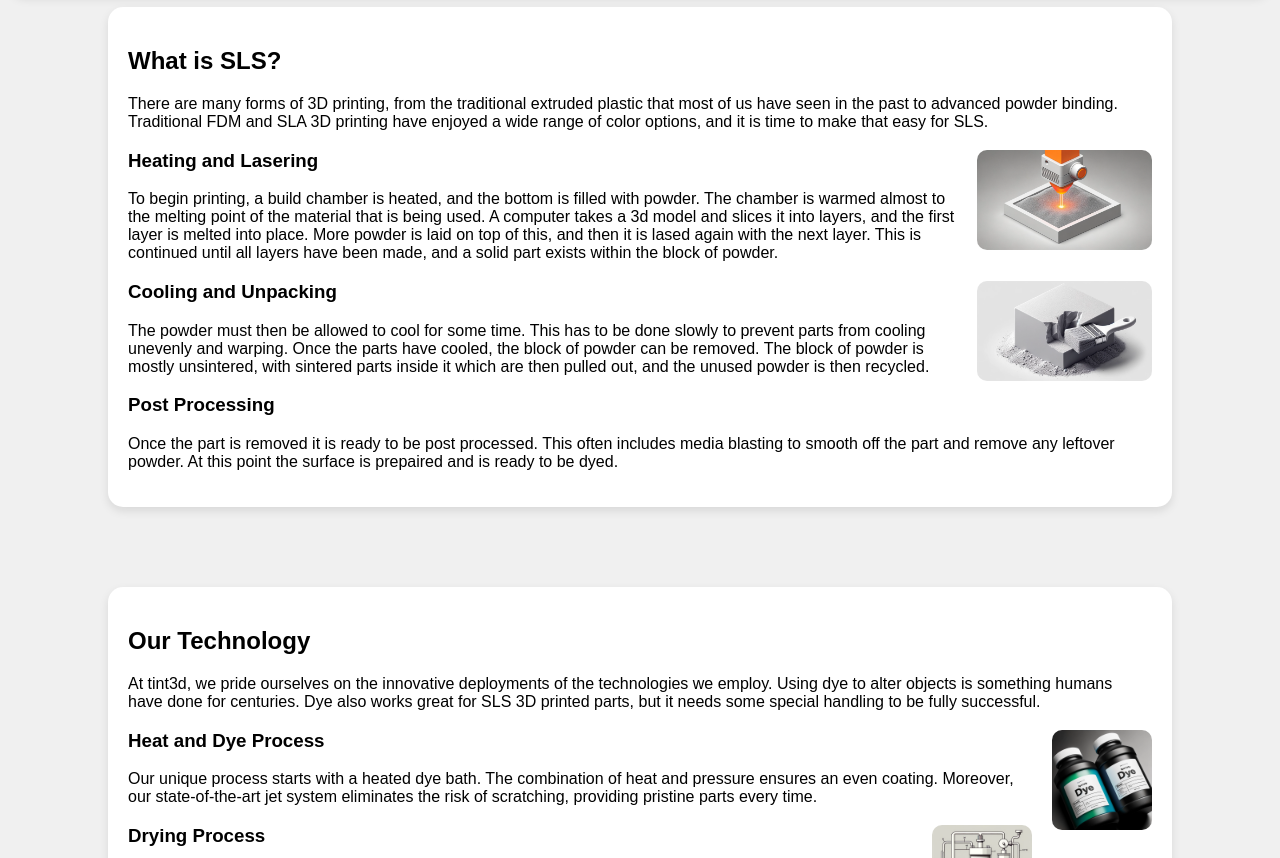
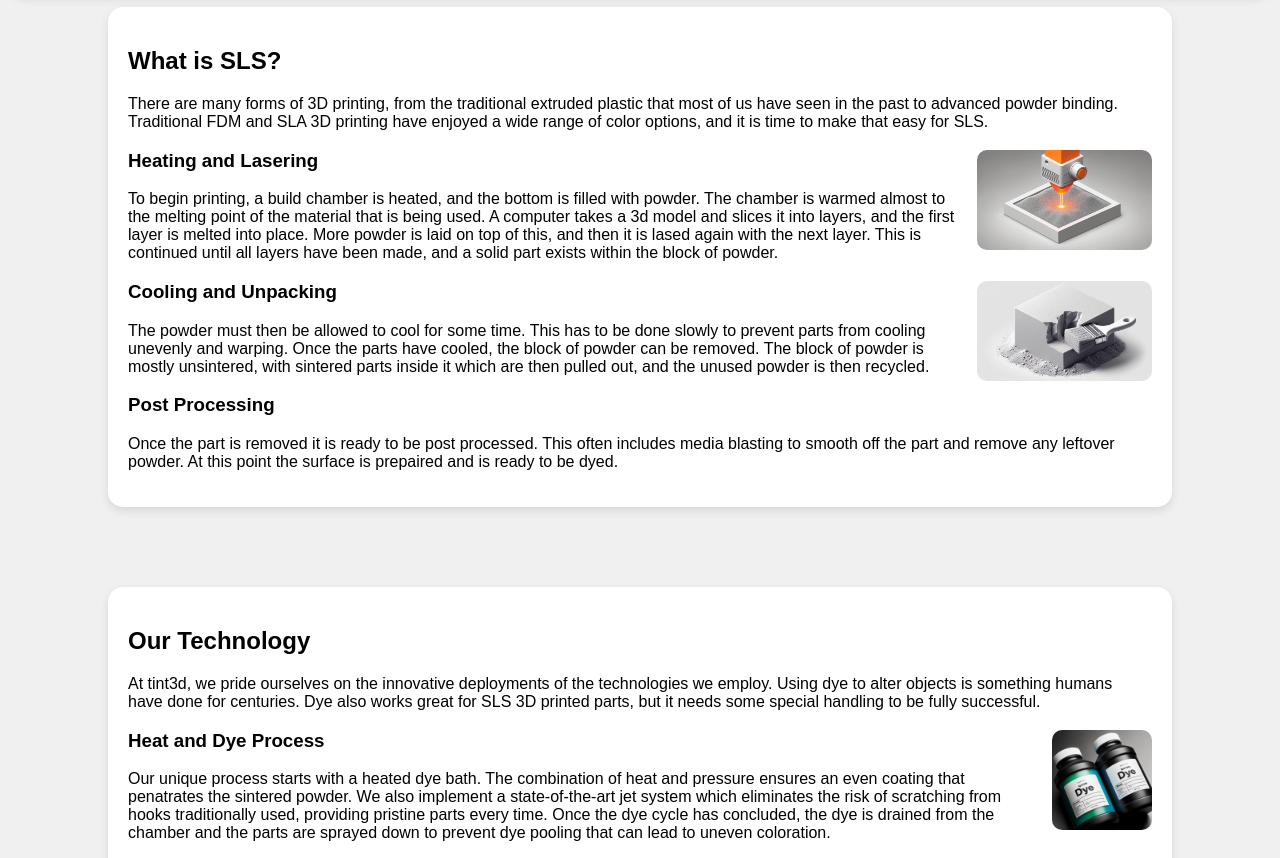
Before and after one commit to dombarry/tint3d-web, a website: page tech.html in a window 1280 px wide. Shown: the part 73-931 px from the top of the page. Drawn offline with Linux system fonts and the light colour scheme.

Commit message:
Update tech.html

```diff
--- a/tech.html
+++ b/tech.html
@@ -121,7 +121,7 @@
         <img src="dye.png" alt="Tech Detail 1">
         <div>
             <h3>Heat and Dye Process</h3>
-            <p>Our unique process starts with a heated dye bath. The combination of heat and pressure ensures an even coating. Moreover, our state-of-the-art jet system eliminates the risk of scratching, providing pristine parts every time.</p>
+            <p>Our unique process starts with a heated dye bath. The combination of heat and pressure ensures an even coating that penatrates the sintered powder. We also implement a state-of-the-art jet system which eliminates the risk of scratching from hooks traditionally used, providing pristine parts every time. Once the dye cycle has concluded, the dye is drained from the chamber and the parts are sprayed down to prevent dye pooling that can lead to uneven coloration. </p>
         </div>
     </div>
 
```
